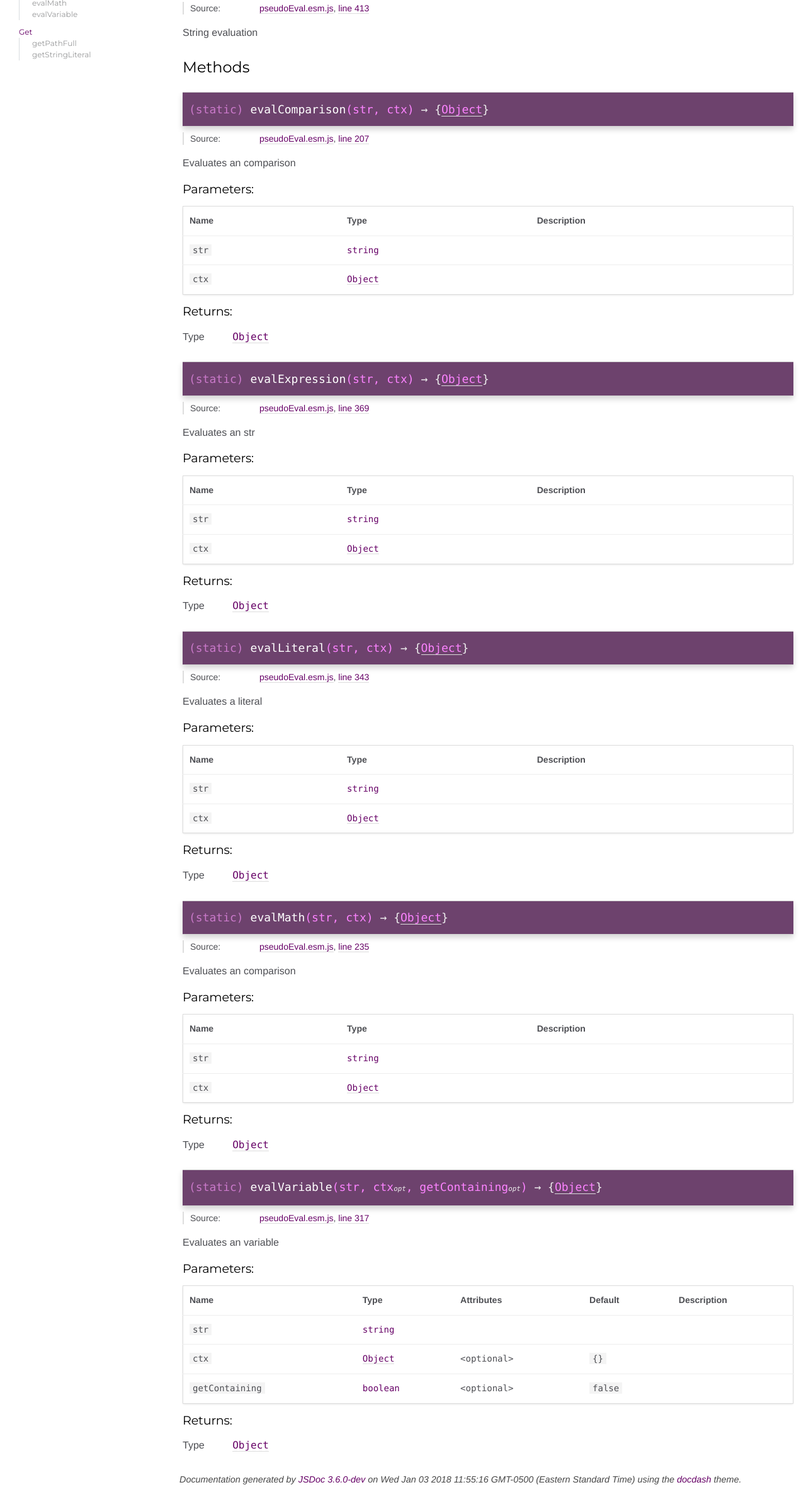
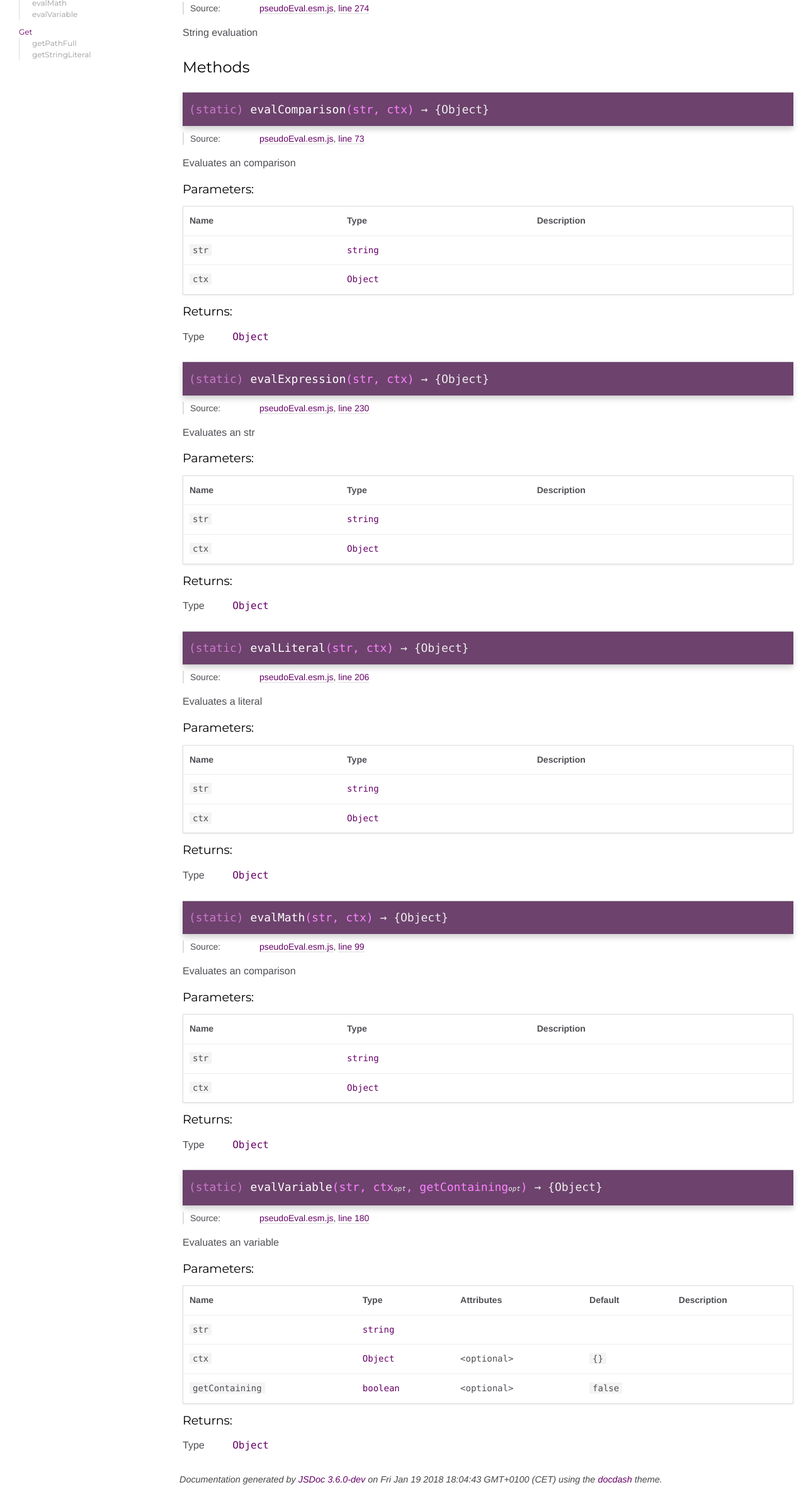
Before and after one commit to FelixRilling/pseudo-eval, a website: page docs/Eval.html in a window 1280 px wide. Shown: the part 151-2528 px from the top of the page at 63% size. Drawn offline with Linux system fonts and the light colour scheme.

Commit message:
updated docs

```diff
--- a/docs/Eval.html
+++ b/docs/Eval.html
@@ -57,7 +57,7 @@
 
     <dt class="tag-source">Source:</dt>
     <dd class="tag-source"><ul class="dummy"><li>
-        <a href="pseudoEval.esm.js.html">pseudoEval.esm.js</a>, <a href="pseudoEval.esm.js.html#line413">line 413</a>
+        <a href="pseudoEval.esm.js.html">pseudoEval.esm.js</a>, <a href="pseudoEval.esm.js.html#line274">line 274</a>
     </li></ul></dd>
 
 
@@ -123,7 +123,7 @@
 
 
 
-    <h4 class="name" id=".evalComparison"><span class="type-signature">(static) </span>evalComparison<span class="signature">(str, ctx)</span><span class="type-signature"> &rarr; {<a href="Object.html">Object</a>}</span></h4>
+    <h4 class="name" id=".evalComparison"><span class="type-signature">(static) </span>evalComparison<span class="signature">(str, ctx)</span><span class="type-signature"> &rarr; {Object}</span></h4>
 
 
 
@@ -135,7 +135,7 @@
 
     <dt class="tag-source">Source:</dt>
     <dd class="tag-source"><ul class="dummy"><li>
-        <a href="pseudoEval.esm.js.html">pseudoEval.esm.js</a>, <a href="pseudoEval.esm.js.html#line207">line 207</a>
+        <a href="pseudoEval.esm.js.html">pseudoEval.esm.js</a>, <a href="pseudoEval.esm.js.html#line73">line 73</a>
     </li></ul></dd>
 
 
@@ -242,7 +242,7 @@
             <td class="type">
 
 
-<span class="param-type"><a href="Object.html">Object</a></span>
+<span class="param-type">Object</span>
 
 
 
@@ -283,7 +283,7 @@
     </dt>
     <dd>
 
-<span class="param-type"><a href="Object.html">Object</a></span>
+<span class="param-type">Object</span>
 
 
     </dd>
@@ -297,7 +297,7 @@
 
 
 
-    <h4 class="name" id=".evalExpression"><span class="type-signature">(static) </span>evalExpression<span class="signature">(str, ctx)</span><span class="type-signature"> &rarr; {<a href="Object.html">Object</a>}</span></h4>
+    <h4 class="name" id=".evalExpression"><span class="type-signature">(static) </span>evalExpression<span class="signature">(str, ctx)</span><span class="type-signature"> &rarr; {Object}</span></h4>
 
 
 
@@ -309,7 +309,7 @@
 
     <dt class="tag-source">Source:</dt>
     <dd class="tag-source"><ul class="dummy"><li>
-        <a href="pseudoEval.esm.js.html">pseudoEval.esm.js</a>, <a href="pseudoEval.esm.js.html#line369">line 369</a>
+        <a href="pseudoEval.esm.js.html">pseudoEval.esm.js</a>, <a href="pseudoEval.esm.js.html#line230">line 230</a>
     </li></ul></dd>
 
 
@@ -416,7 +416,7 @@
             <td class="type">
 
 
-<span class="param-type"><a href="Object.html">Object</a></span>
+<span class="param-type">Object</span>
 
 
 
@@ -457,7 +457,7 @@
     </dt>
     <dd>
 
-<span class="param-type"><a href="Object.html">Object</a></span>
+<span class="param-type">Object</span>
 
 
     </dd>
@@ -471,7 +471,7 @@
 
 
 
-    <h4 class="name" id=".evalLiteral"><span class="type-signature">(static) </span>evalLiteral<span class="signature">(str, ctx)</span><span class="type-signature"> &rarr; {<a href="Object.html">Object</a>}</span></h4>
+    <h4 class="name" id=".evalLiteral"><span class="type-signature">(static) </span>evalLiteral<span class="signature">(str, ctx)</span><span class="type-signature"> &rarr; {Object}</span></h4>
 
 
 
@@ -483,7 +483,7 @@
 
     <dt class="tag-source">Source:</dt>
     <dd class="tag-source"><ul class="dummy"><li>
-        <a href="pseudoEval.esm.js.html">pseudoEval.esm.js</a>, <a href="pseudoEval.esm.js.html#line343">line 343</a>
+        <a href="pseudoEval.esm.js.html">pseudoEval.esm.js</a>, <a href="pseudoEval.esm.js.html#line206">line 206</a>
     </li></ul></dd>
 
 
@@ -590,7 +590,7 @@
             <td class="type">
 
 
-<span class="param-type"><a href="Object.html">Object</a></span>
+<span class="param-type">Object</span>
 
 
 
@@ -631,7 +631,7 @@
     </dt>
     <dd>
 
-<span class="param-type"><a href="Object.html">Object</a></span>
+<span class="param-type">Object</span>
 
 
     </dd>
@@ -645,7 +645,7 @@
 
 
 
-    <h4 class="name" id=".evalMath"><span class="type-signature">(static) </span>evalMath<span class="signature">(str, ctx)</span><span class="type-signature"> &rarr; {<a href="Object.html">Object</a>}</span></h4>
+    <h4 class="name" id=".evalMath"><span class="type-signature">(static) </span>evalMath<span class="signature">(str, ctx)</span><span class="type-signature"> &rarr; {Object}</span></h4>
 
 
 
@@ -657,7 +657,7 @@
 
     <dt class="tag-source">Source:</dt>
     <dd class="tag-source"><ul class="dummy"><li>
-        <a href="pseudoEval.esm.js.html">pseudoEval.esm.js</a>, <a href="pseudoEval.esm.js.html#line235">line 235</a>
+        <a href="pseudoEval.esm.js.html">pseudoEval.esm.js</a>, <a href="pseudoEval.esm.js.html#line99">line 99</a>
     </li></ul></dd>
 
 
@@ -764,7 +764,7 @@
             <td class="type">
 
 
-<span class="param-type"><a href="Object.html">Object</a></span>
+<span class="param-type">Object</span>
 
 
 
@@ -805,7 +805,7 @@
     </dt>
     <dd>
 
-<span class="param-type"><a href="Object.html">Object</a></span>
+<span class="param-type">Object</span>
 
 
     </dd>
@@ -819,7 +819,7 @@
 
 
 
-    <h4 class="name" id=".evalVariable"><span class="type-signature">(static) </span>evalVariable<span class="signature">(str, ctx<span class="signature-attributes">opt</span>, getContaining<span class="signature-attributes">opt</span>)</span><span class="type-signature"> &rarr; {<a href="Object.html">Object</a>}</span></h4>
+    <h4 class="name" id=".evalVariable"><span class="type-signature">(static) </span>evalVariable<span class="signature">(str, ctx<span class="signature-attributes">opt</span>, getContaining<span class="signature-attributes">opt</span>)</span><span class="type-signature"> &rarr; {Object}</span></h4>
 
 
 
@@ -831,7 +831,7 @@
 
     <dt class="tag-source">Source:</dt>
     <dd class="tag-source"><ul class="dummy"><li>
-        <a href="pseudoEval.esm.js.html">pseudoEval.esm.js</a>, <a href="pseudoEval.esm.js.html#line317">line 317</a>
+        <a href="pseudoEval.esm.js.html">pseudoEval.esm.js</a>, <a href="pseudoEval.esm.js.html#line180">line 180</a>
     </li></ul></dd>
 
 
@@ -954,7 +954,7 @@
             <td class="type">
 
 
-<span class="param-type"><a href="Object.html">Object</a></span>
+<span class="param-type">Object</span>
 
 
 
@@ -1050,7 +1050,7 @@
     </dt>
     <dd>
 
-<span class="param-type"><a href="Object.html">Object</a></span>
+<span class="param-type">Object</span>
 
 
     </dd>
@@ -1077,7 +1077,7 @@
 <br class="clear">
 
 <footer>
-    Documentation generated by <a href="https://github.com/jsdoc3/jsdoc">JSDoc 3.6.0-dev</a> on Wed Jan 03 2018 11:55:16 GMT-0500 (Eastern Standard Time) using the <a href="https://github.com/clenemt/docdash">docdash</a> theme.
+    Documentation generated by <a href="https://github.com/jsdoc3/jsdoc">JSDoc 3.6.0-dev</a> on Fri Jan 19 2018 18:04:43 GMT+0100 (CET) using the <a href="https://github.com/clenemt/docdash">docdash</a> theme.
 </footer>
 
 <script>prettyPrint();</script>
--- a/src/util/ternaryRoutine.ts
+++ b/src/util/ternaryRoutine.ts
@@ -9,7 +9,7 @@ import { IWrappedResult } from "../interfaces";
  * @param {string} str
  * @param {Object} ctx
  * @param {RegExp} regex
- * @param {function} fn
+ * @param {Map<string,function>} map
  * @returns {Object}
  */
 const ternaryRoutine = (
--- a/types/main.d.ts
+++ b/types/main.d.ts
@@ -14,7 +14,7 @@ import evalMath from "./eval/evalMath";
 import getPathFull from "./get/getPathFull";
 import getStringLiteral from "./get/getStringLiteral";
 /**
- * Maps used internaly for evaluation
+ * Maps used internally for evaluation
  * @private
  * @namespace EvalMap
  */
@@ -22,7 +22,7 @@ import mapComparison from "./map/mapComparison";
 import mapMath from "./map/mapMath";
 import mapLiteral from "./map/mapLiteral";
 /**
- * RegExp used internaly for evaluation
+ * RegExp used internally for evaluation
  * @private
  * @namespace EvalRegex
  */
--- a/types/util/ternaryRoutine.d.ts
+++ b/types/util/ternaryRoutine.d.ts
@@ -6,7 +6,7 @@ import { IWrappedResult } from "../interfaces";
  * @param {string} str
  * @param {Object} ctx
  * @param {RegExp} regex
- * @param {function} fn
+ * @param {Map<string,function>} map
  * @returns {Object}
  */
 declare const ternaryRoutine: (str: string, ctx: object, regex: RegExp, map: Map<PropertyKey, (a: any, b: any) => any>) => IWrappedResult;
```
Also changed, not shown: docs/Get.html (+4 -4 lines), docs/index.html (+1 -1 lines), docs/pseudoEval.esm.js.html (+30 -169 lines), src/main.ts (+3 -6 lines), dist/pseudoEval.common.js, dist/pseudoEval.esm.js, dist/pseudoEval.js.
